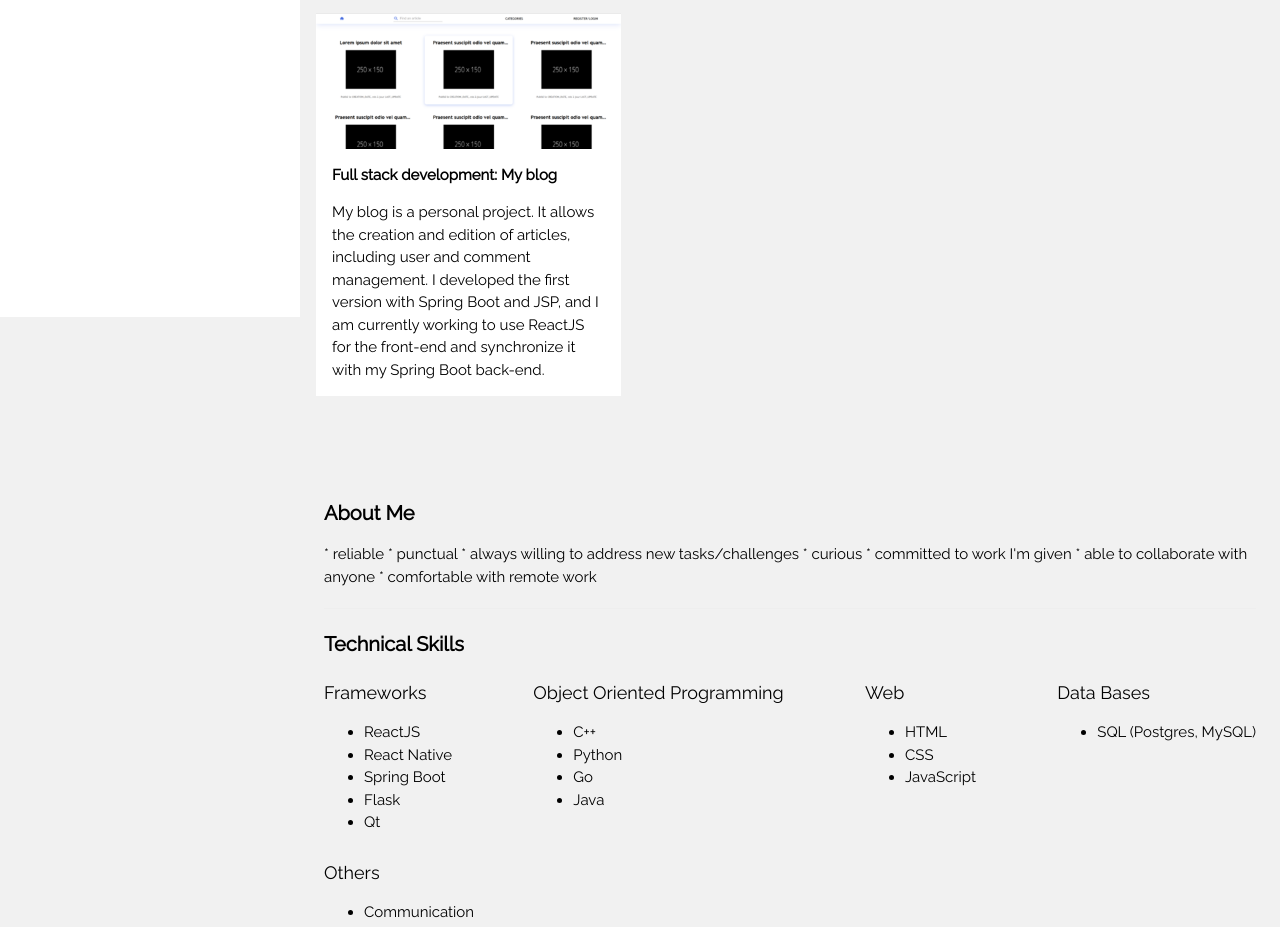
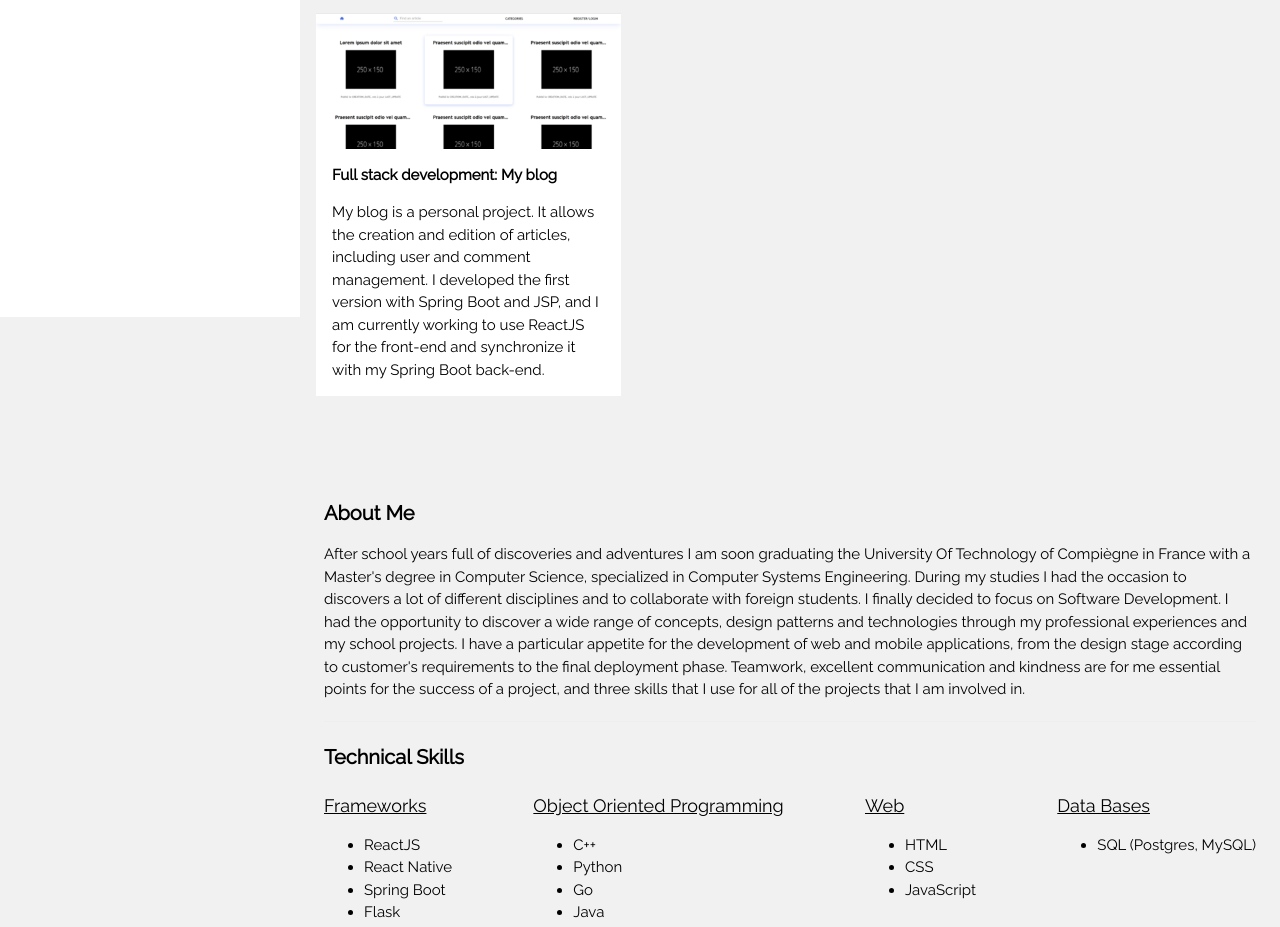
Before and after one commit to jmsr99/jmsr99.github.io, a plain HTML site: page index.html in a window 1280 px wide. Shown: the part 483-1410 px from the top of the page. Drawn offline with nearby package versions, Linux system fonts and the light colour scheme.

Commit message:
skills, about me, link to linkedin and github

```diff
--- a/index.html
+++ b/index.html
@@ -8,7 +8,7 @@
 <link rel="stylesheet" href="https://fonts.googleapis.com/css?family=Raleway">
 <link rel="stylesheet" href="https://cdnjs.cloudflare.com/ajax/libs/font-awesome/4.7.0/css/font-awesome.min.css">
 <style>
-body,h1,h2,h3,h4,h5,h6 {font-family: "Raleway", sans-serif}
+body,h1,h2,h3,h4,h5,h6 {font-family: "Raleway", sans-serif};
 </style>
 </head>
 <body class="w3-light-grey w3-content" style="max-width:1600px">
@@ -28,8 +28,8 @@ body,h1,h2,h3,h4,h5,h6 {font-family: "Raleway", sans-serif}
     <a href="#contact" onclick="w3_close()" class="w3-bar-item w3-button w3-padding"><i class="fa fa-envelope fa-fw w3-margin-right"></i>CONTACT</a>
   </div>
   <div class="w3-panel w3-large">
-    <i class="fa fa-linkedin w3-hover-opacity"></i>
-    <i class="fa fa-github w3-hover-opacity"></i>
+    <a href="https://www.linkedin.com/in/julie-massari-65497a1a2/" target="_blank"><i class="fa fa-linkedin w3-hover-opacity"></i></a>
+    <a href="https://github.com/jmsr99" target="_blank"><i class="fa fa-github w3-hover-opacity"></i></a>
   </div>
 </nav>
 
@@ -120,20 +120,31 @@ body,h1,h2,h3,h4,h5,h6 {font-family: "Raleway", sans-serif}
 
   <div class="w3-container w3-padding-large" style="margin-bottom:32px" id="about">
     <h4><b>About Me</b></h4>
-    <p>* reliable
+    <p>
+      After school years full of discoveries and adventures I am soon graduating the University Of Technology of Compiègne
+      in France with a Master's degree in Computer Science, specialized in Computer Systems Engineering. During my studies I had the occasion
+      to discovers a lot of different disciplines and to collaborate with foreign students. I finally decided to focus on Software Development.
+      I had the opportunity to discover a wide range of concepts, design patterns and technologies through my professional experiences and my
+      school projects. I have a particular appetite for the development of web and mobile applications, from the design stage according to customer's
+      requirements to the final deployment phase. Teamwork, excellent communication and kindness are for me essential
+      points for the success of a project, and three skills that I use for all of the projects that I am involved in.
+<!--
+
+      * reliable
       * punctual
       * always willing to address new tasks/challenges
       * curious
       * committed to work I'm given
       * able to collaborate with anyone
-      * comfortable with remote work</p>
+      * comfortable with remote work -->
+    </p>
     <hr>
 
     <h4><b>Technical Skills</b></h4>
 
       <div style="display: flex; flex-direction: row; justify-content: space-between">
         <div>
-          <h5>Frameworks</h5>
+          <h5 style="text-decoration: underline">Frameworks</h5>
           <ul>
             <li>ReactJS</li>
             <li>React Native</li>
@@ -144,7 +155,7 @@ body,h1,h2,h3,h4,h5,h6 {font-family: "Raleway", sans-serif}
         </div>
 
         <div>
-          <h5>Object Oriented Programming</h5>
+          <h5 style="text-decoration: underline">Object Oriented Programming</h5>
           <ul>
             <li>C++</li>
             <li>Python</li>
@@ -154,7 +165,7 @@ body,h1,h2,h3,h4,h5,h6 {font-family: "Raleway", sans-serif}
         </div>
 
         <div>
-          <h5>Web</h5>
+          <h5 style="text-decoration: underline">Web</h5>
           <ul>
             <li>HTML</li>
             <li>CSS</li>
@@ -163,7 +174,7 @@ body,h1,h2,h3,h4,h5,h6 {font-family: "Raleway", sans-serif}
         </div>
 
         <div>
-          <h5>Data Bases</h5>
+          <h5 style="text-decoration: underline">Data Bases</h5>
           <ul>
             <li>SQL (Postgres, MySQL)</li>
           </ul>
@@ -171,7 +182,7 @@ body,h1,h2,h3,h4,h5,h6 {font-family: "Raleway", sans-serif}
       </div>
 
       <div>
-        <h5>Others</h5>
+        <h5 style="text-decoration: underline">Others</h5>
         <ul>
           <li>Communication</li>
             <ul>
```
